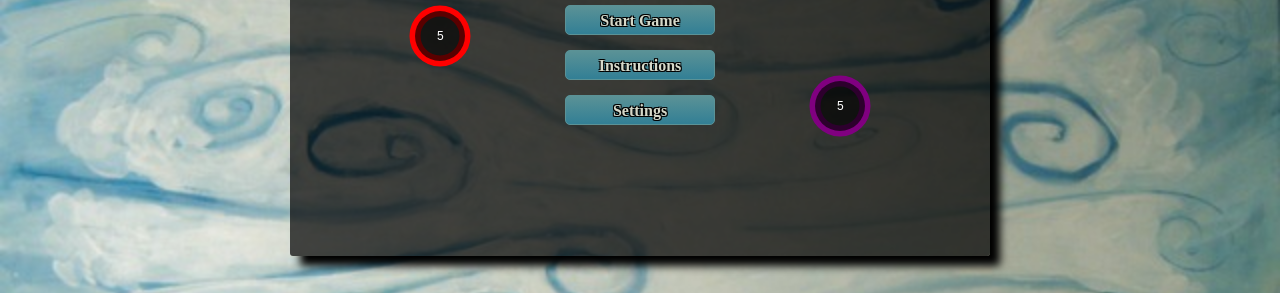
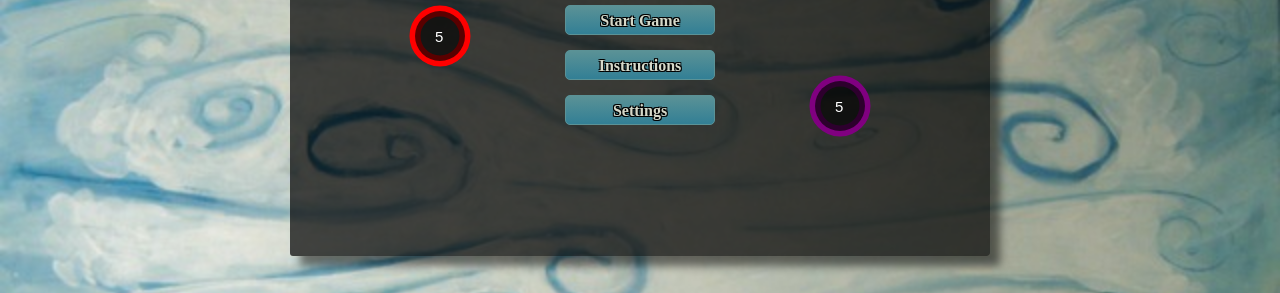
Before and after one commit to gmrempe/Aether, a website built with webpack: page index.html in a window 1280 px wide. Shown: the part 194-487 px from the top of the page. Built offline with nearby package versions, Linux system fonts and the light colour scheme; files whose address does not match are found by name.

Commit message:
increase font on base counter

```diff
--- a/css/background.css
+++ b/css/background.css
@@ -10,7 +10,7 @@ body {
 #canvas {
     background-color: rgba(0, 0, 0, .7);
     border-radius: 3px;
-    box-shadow: 10px 10px 8px #000;
+    box-shadow: 10px 10px 8px rgba(0,0,0, .5);
 }
 
 section {
--- a/src/base.js
+++ b/src/base.js
@@ -26,9 +26,9 @@ class Base {
     }
 
     drawCounter(ctx) {
-        ctx.font = "12px Arial";
+        ctx.font = "15px Arial";
         ctx.fillStyle = "rgb(255, 255, 255)";
-        ctx.fillText(this.counter, this.posX -3, this.posY + 4);
+        ctx.fillText(this.counter, this.posX -5, this.posY + 6);
     }
 
     drawBase(ctx) {
```
Also changed, not shown: dist/main.js.
